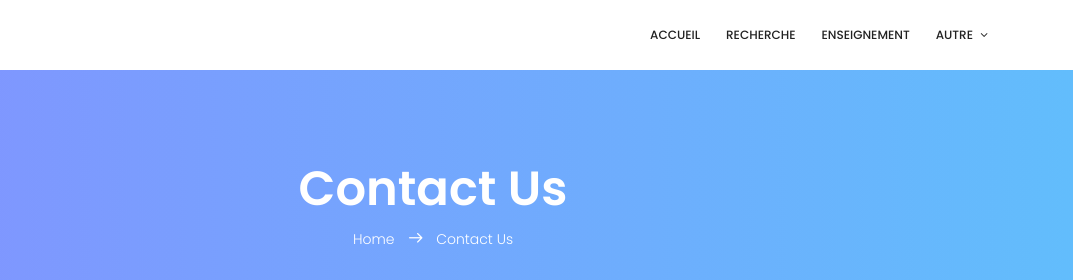
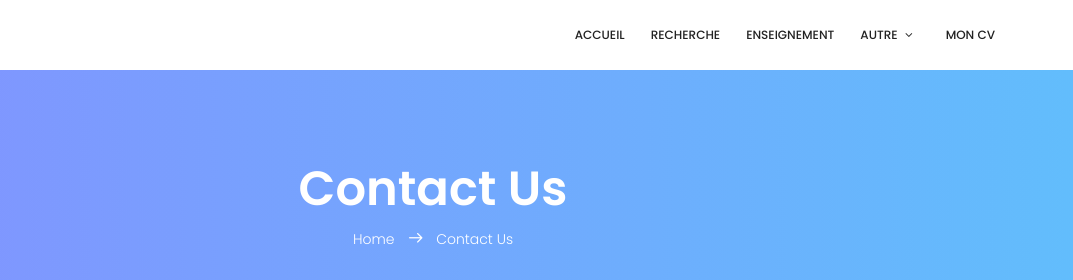
Before and after one commit to hugo-mlodecki/hugo-mlodecki.github.io, a plain HTML site: page contact.html in a window 1280 px wide. Shown: the top 280 px of the page, 207-1280 px from the left. Drawn offline with nearby package versions, Linux system fonts and the light colour scheme; some packages are replaced by stand-ins of ours.

Commit message:
add mon CV dans Header

```diff
--- a/contact.html
+++ b/contact.html
@@ -1,4 +1,4 @@
-<!--Generated automatically by Hugo, Sat Apr 10 12:51:07 2021-->
+<!--Generated automatically by Hugo, Sun Apr 11 12:27:06 2021-->
 <!DOCTYPE html>
 <html lang="zxx" class="no-js">
   <head>
@@ -54,6 +54,7 @@
     	      	  </li>
     	      	</ul>
     	      </li>
+	      <li><a href="CV.pdf">Mon CV</a></li>
     	      <!-- <li><a href="about.html">About</a></li> -->
     	      <!-- <li><a href="services.html">Services</a></li> -->
     	      <!-- <li><a href="portfolio.html">Portfolio</a></li> -->
```
Also changed, not shown: enseignement.html (+2 -1 lines), header.html (+1 -0 lines), index.html (+2 -1 lines), recherche.html (+2 -1 lines).
